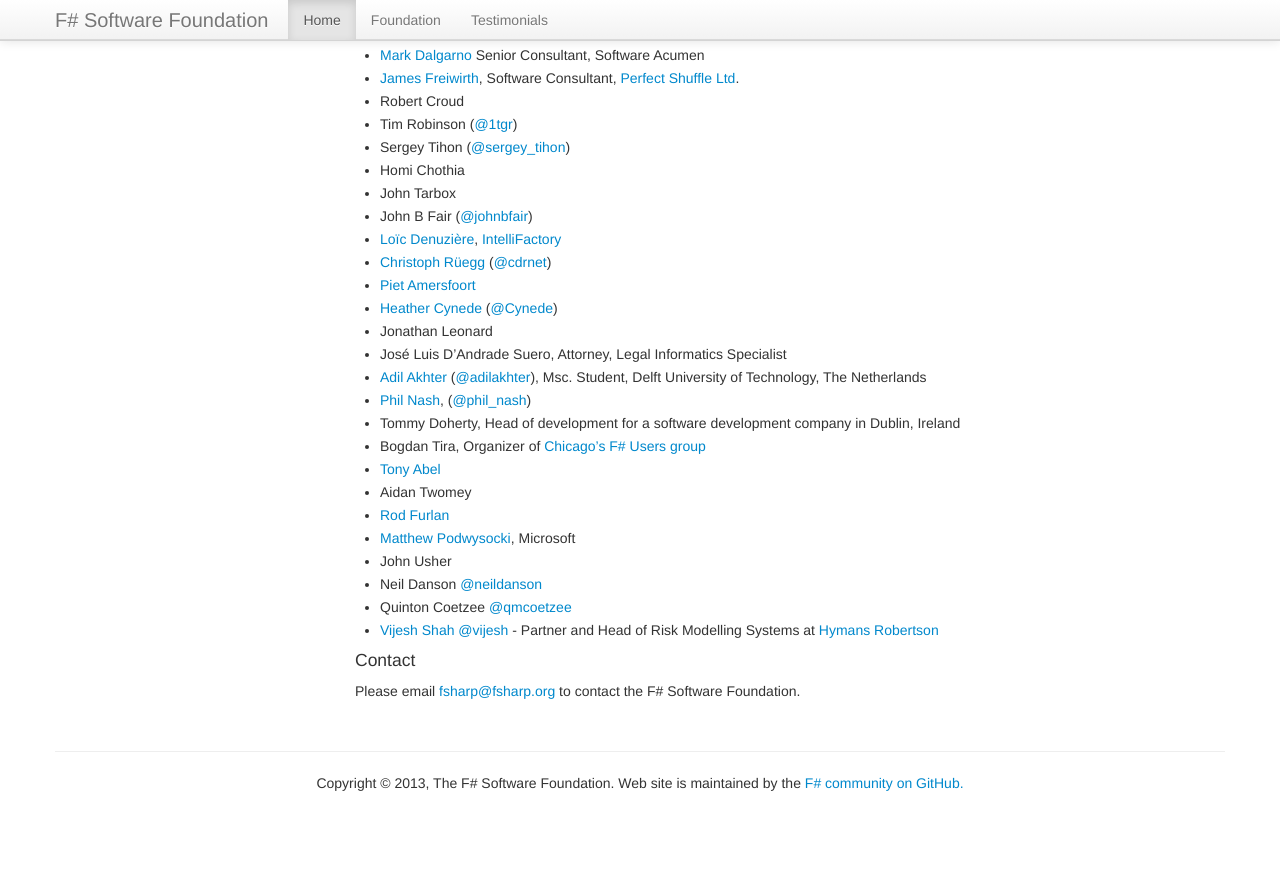
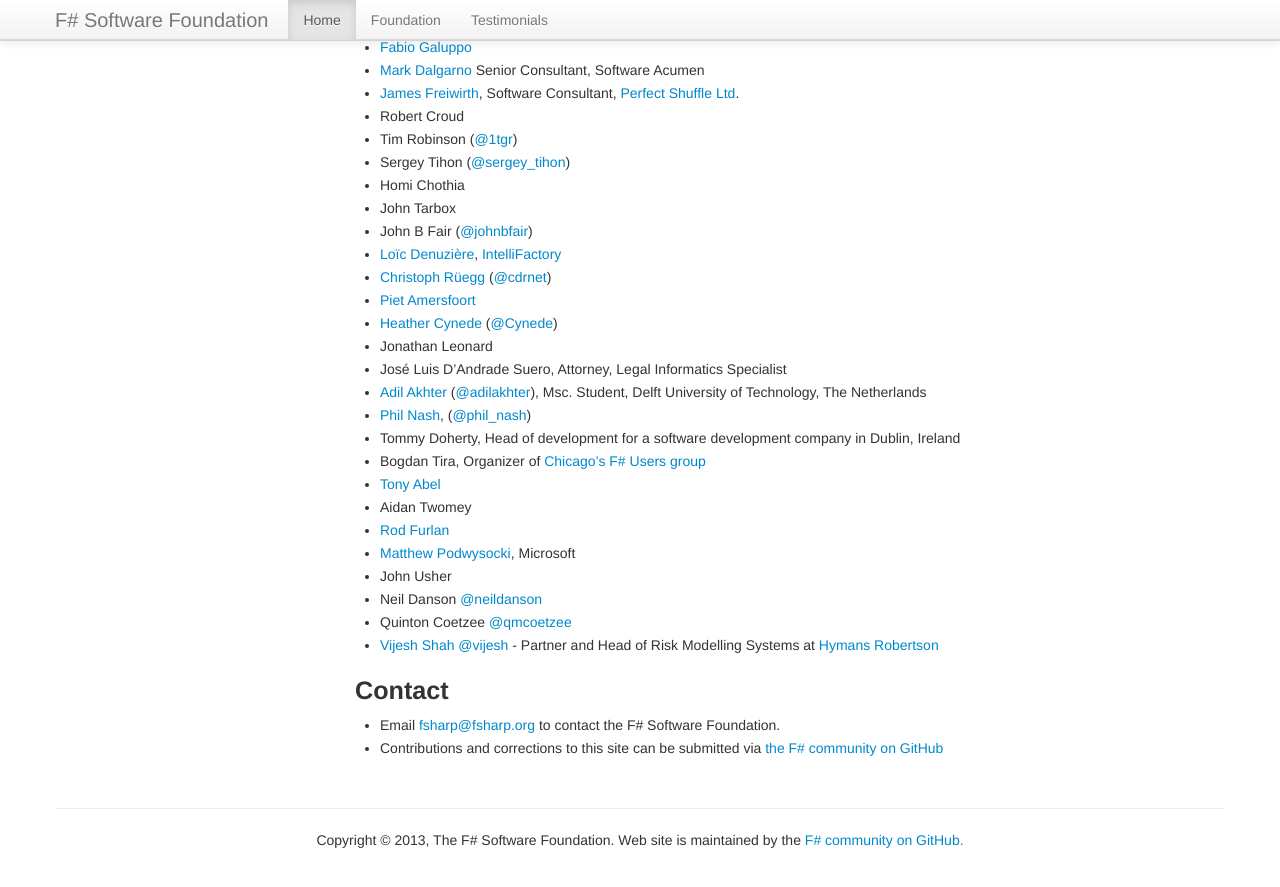
Before and after one commit to fsharp/fsharp.org, a Jekyll site: the page built from foundation.md, in a window 1280 px wide and 900 px high, scrolled down 2913 px. Shown: the top 887 px of the window. Built offline with Jekyll 4.4.1, drawn with Linux system fonts in a browser that asks for light colours; nearby versions of some CDN libraries; some web fonts are replaced; comment, search, counter and statistics services are not loaded; before the commit the page ends 3756 px from its top, so only the background shows below that.

Commit message:
Update foundation.md

```diff
--- a/foundation.md
+++ b/foundation.md
@@ -3,12 +3,12 @@
 title: The F# Software Foundation
 ---
 
-#### Commercial supporters
+### Commercial supporters
 
  * [SkillsMatter](http://skillsmatter.com/) - meetups, conferences, workshops and trainings
  * [Software Acumen](http://www.software-acumen.com/) - organizers of the [FP days](http://fpdays.net) conference
 
-#### Founding members
+### Founding members
 
  * [Phil Trelford](http://trelford.com/blog/), Developer and Architect at [Trayport](http://www.trayport.com), London
  * [Tomas Petricek](http://tomasp.net) ([tomas@tomasp.net](mailto:tomas@tomasp.net)), PhD student at the University of Cambridge
@@ -92,6 +92,7 @@
  * [Vijesh Shah](http://hymans.co.uk/why-us/our-people/vijesh-shah.aspx) [@vijesh](http://twitter.com/vijesh) - Partner and Head of Risk Modelling Systems at [Hymans Robertson](http://hymans.co.uk/)
 
 
-#### Contact
+## Contact
 
-Please email [fsharp@fsharp.org](mailto:fsharp@fsharp.org) to contact the F# Software Foundation.
+ * Email [fsharp@fsharp.org](mailto:fsharp@fsharp.org) to contact the F# Software Foundation.
+ * Contributions and corrections to this site can be submitted via [the F# community on GitHub](https://github.com/fsharp/fsfoundation)
```
